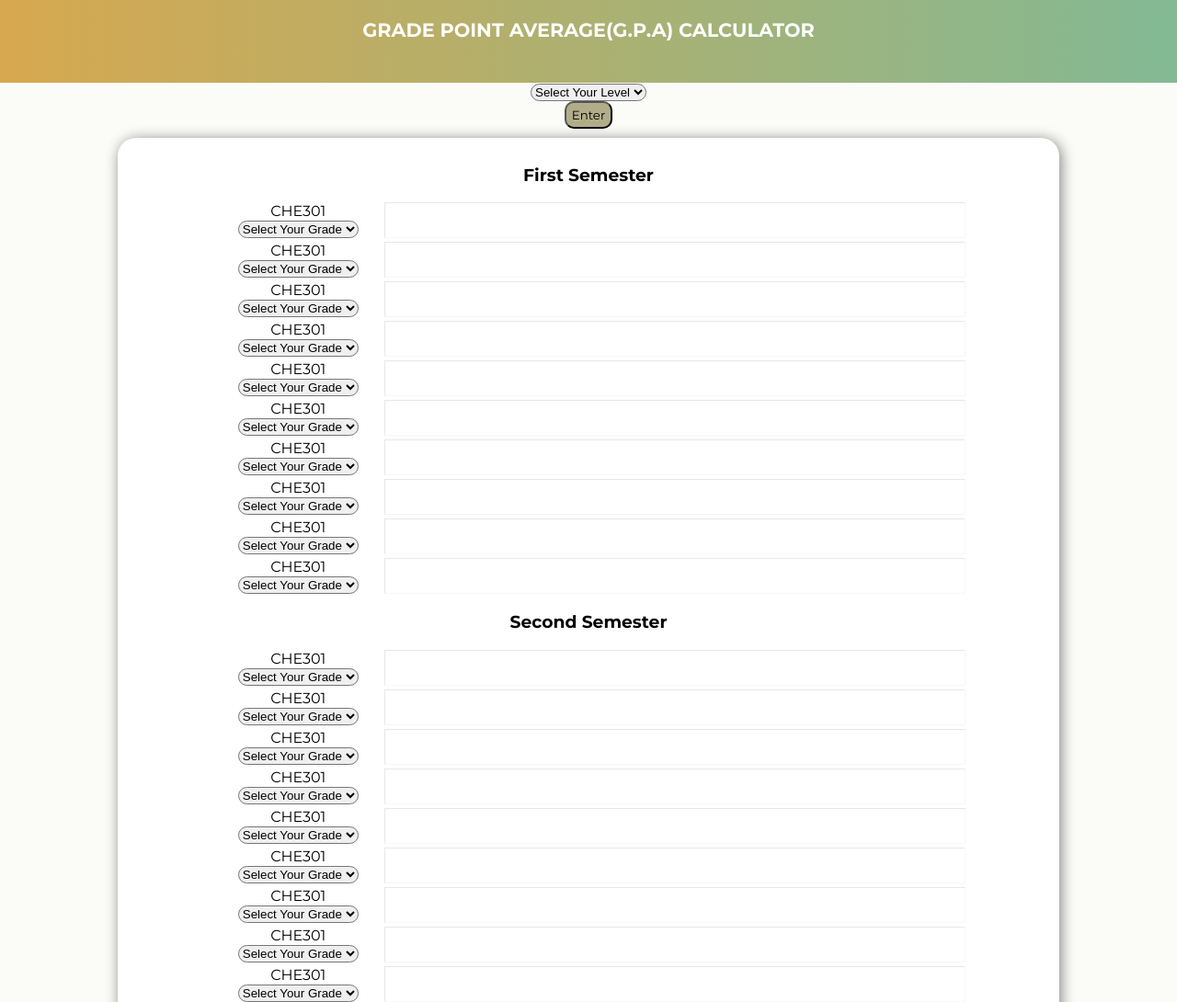
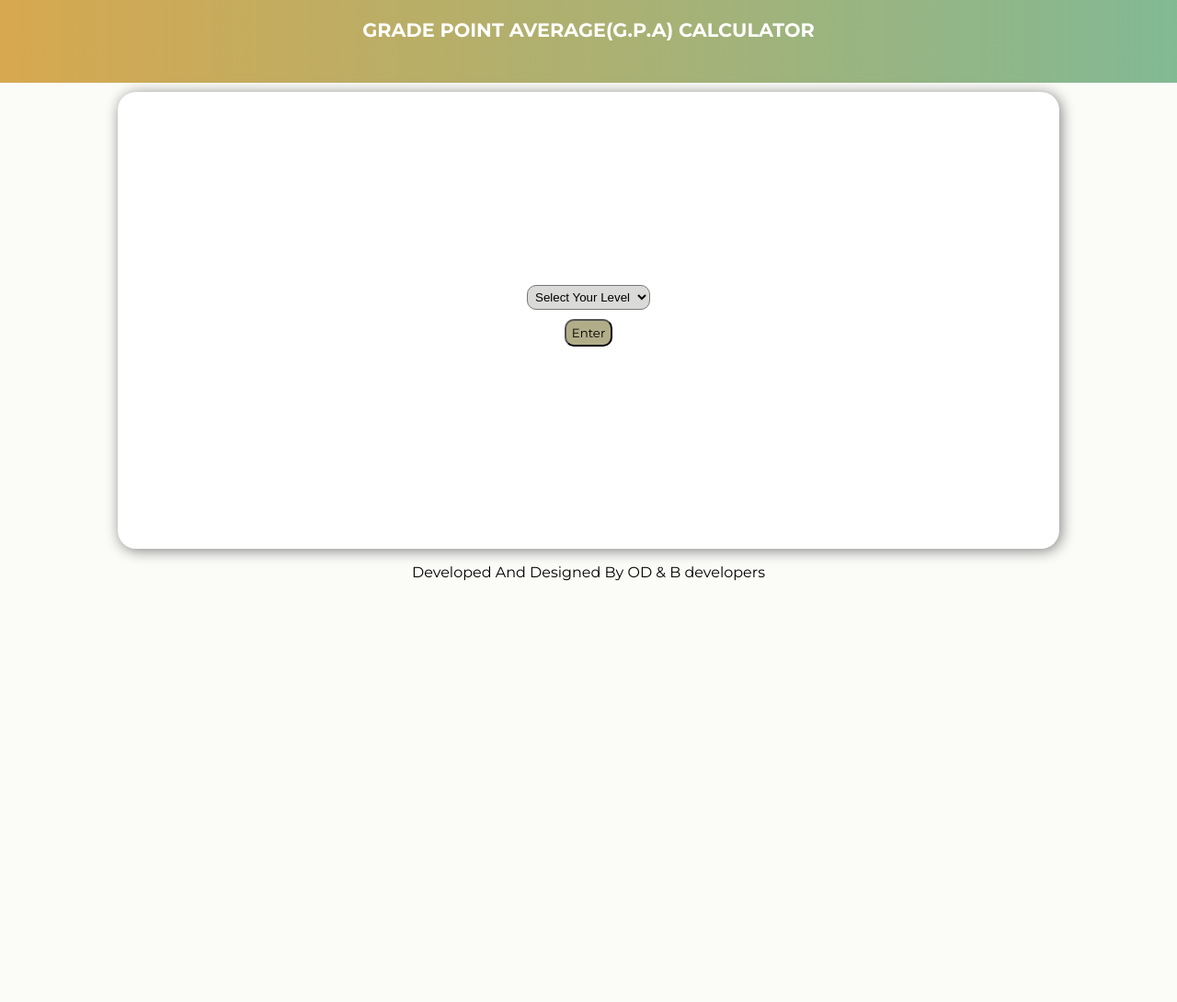
Before and after one commit to oshioked/gpa_calculator, a plain HTML site: page index.html in a window 1280 px wide. Shown: the top 1090 px of the page at 92% size. After the commit the page ends 800 px from the top, so only its background shows below. Drawn offline with Linux system fonts and the light colour scheme; a web font is replaced by a local one.

Commit message:
Update style.css

```diff
--- a/style.css
+++ b/style.css
@@ -19,7 +19,7 @@ header h1{
     font-family: "Montserrat", "Helvetica Neue", Arial, sans-serif;
 }
 
-.result{
+.subBody{
 	width: 80%;
 	margin: 0 auto;
 	margin-top: 10px;
@@ -29,14 +29,30 @@ header h1{
 	padding-bottom: 20px;
 	box-shadow: 2px 2px 15px grey;
 }
+.level select{
+	margin-top: 200px;
+	background-color: #dadad8;
+    padding: 4px;
+}
+#enterBtn{
+	margin: 10px;
+	margin-bottom: 200px;
+}
+.result{
+	display: none;
+}
 ul{
 	list-style: none;
 	padding: 0px;
 }
+.container{
+	display: flex;
+	justify-content: space-between;
+}
 li{
 	width: 80%;
-	display: flex;
-	justify-content: space-between;
+	/*display: flex;
+	justify-content: space-between;*/
 	margin: 0 auto;
 	margin-bottom: 4px;
 	margin-top: 4px;
```
